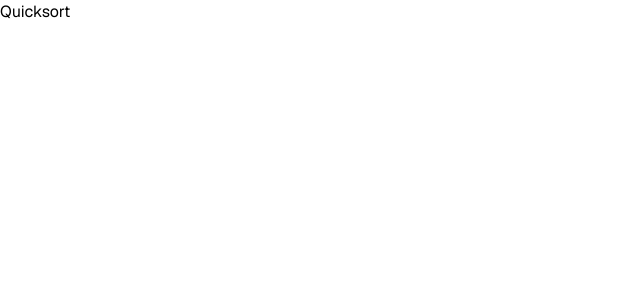
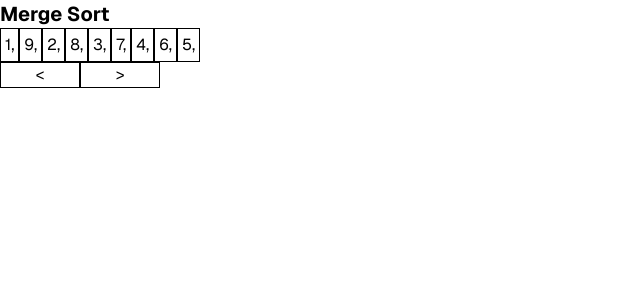
Before and after one commit to rknm-cell/dsa-app, a Next.js app: page /sort in a window 1280 px wide. Shown: the top 300 px of the page, without its empty margins (0-640 px from the left). Built offline with nearby package versions, Linux system fonts and the light colour scheme.

Commit message:
initiated sort react page

```diff
--- a/src/app/components/NavBar.tsx
+++ b/src/app/components/NavBar.tsx
@@ -3,7 +3,7 @@ import React from 'react'
 
 export default function NavBar() {
   return (
-    <Link>
-    </Link>
+    <>
+    </>
   )
 }
--- a/src/app/sort/page.tsx
+++ b/src/app/sort/page.tsx
@@ -1,13 +1,44 @@
-import React from "react";
+"use client";
+import React, { useState } from "react";
 
 export default function Quicksort() {
+  const [step, setStep] = useState(0);
+  const sortArray: number[] = [1, 9, 2, 8, 3, 7, 4, 6, 5];
+  function handleSort(array: number[]): number[] {
+    return array;
+  }
+
+  function handleRender(array: number[]) {
+    return array.map((n, index) => <div className="p-1 border-1" key={index}>{n}, </div>);
+  }
   return (
-    <div>
+    <div className="flex max-w-dvh flex-col justify-center align-middle">
+      <h1 className="text-xl font-bold">Merge Sort</h1>
       <div>
+        <div className="flex flex-row">
 
+        {handleRender(sortArray)}
+        </div>
 
+        <div>
+          <button
+            onClick={() => {
+              setStep(step - 1);
+            }}
+            className="w-20 border"
+          >
+            {"<"}
+          </button>
+          <button
+            onClick={() => {
+              setStep(step + 1);
+            }}
+            className="w-20 border"
+          >
+            {">"}{" "}
+          </button>
+        </div>
       </div>
-      Quicksort
     </div>
   );
 }
```
